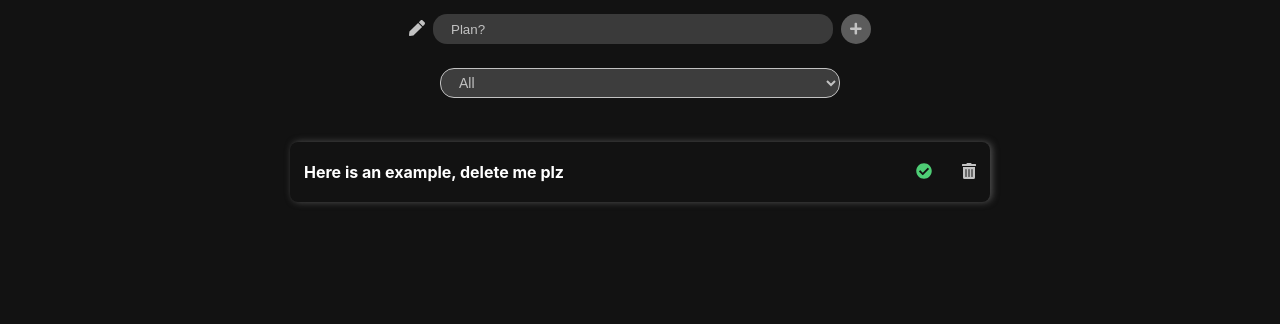
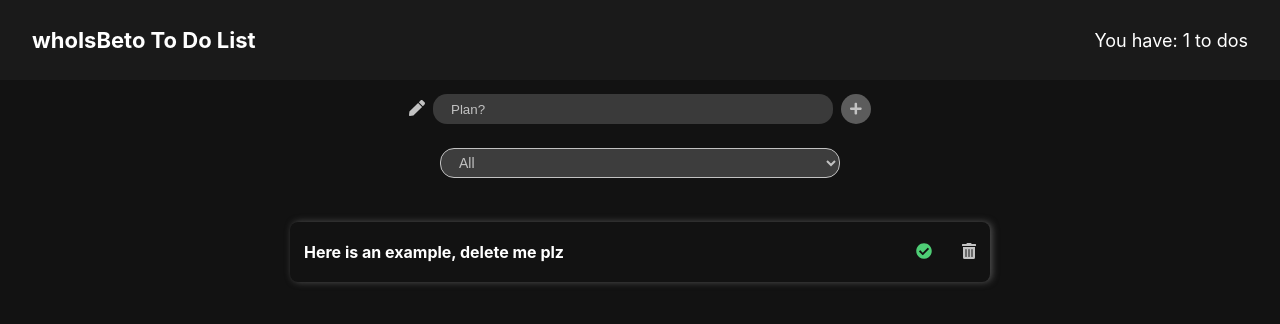
Before and after one commit to who-Is-Beto/youtube-react-todo-list, a React (Create React App) app: page / in a window 1280 px wide. Shown: the top 324 px of the page. Built offline with nearby package versions, Linux system fonts and the light colour scheme.

Commit message:
[add] navbar and sweetalert

```diff
--- a/package.json
+++ b/package.json
@@ -10,6 +10,7 @@
     "react": "^17.0.1",
     "react-dom": "^17.0.1",
     "react-scripts": "4.0.1",
+    "sweetalert2": "^10.14.0",
     "web-vitals": "^0.2.4"
   },
   "scripts": {
--- a/public/index.html
+++ b/public/index.html
@@ -38,6 +38,7 @@
       To begin the development, run `npm start` or `yarn start`.
       To create a production bundle, use `npm run build` or `yarn build`.
     -->
+  <script src="https://cdn.jsdelivr.net/npm/sweetalert2@10"></script>
   <script src="https://use.fontawesome.com/releases/v5.15.2/js/all.js" data-auto-a11y="true"></script>
 </body>
 
--- a/src/App.js
+++ b/src/App.js
@@ -1,8 +1,9 @@
 import { useState } from 'react'
-import './App.css';
 import ToDoInput from './components/ToDoInput'
 import TodoList from './components/TodoList'
 import { ToDoProvider } from './ToDoContext'
+import Navbar from './components/Nav'
+import './App.css';
 
 
 function App() {
@@ -11,6 +12,7 @@ function App() {
 
   return (
     <ToDoProvider>
+      <Navbar />
       <div className="wrapper">
         <ToDoInput
           setStatus={setStatus}
--- /dev/null
+++ b/src/components/Nav.jsx
@@ -0,0 +1,28 @@
+import { useContext } from 'react'
+import { ToDoContext } from '../ToDoContext'
+import '../styles/Nav.css'
+
+function Navbar() {
+  const [todos,] = useContext(ToDoContext)
+  return (
+    <header>
+      <nav>
+        <div className="logo">
+          whoIsBeto To Do List
+        </div>
+
+        <div className="todos__number">
+          <span>
+            You have:
+            {' '}
+            {todos.length}
+            {' '}
+            to dos
+            </span>
+        </div>
+      </nav>
+    </header>
+  )
+}
+
+export default Navbar
--- a/src/components/ToDoInput.jsx
+++ b/src/components/ToDoInput.jsx
@@ -1,5 +1,6 @@
 /* eslint-disable react-hooks/exhaustive-deps */
 import { useContext, useState, useEffect } from 'react'
+import Swal from 'sweetalert2'
 import { ToDoContext } from '../ToDoContext'
 import '../styles/ToDoInput.css'
 
@@ -14,7 +15,11 @@ function ToDoInout({ setStatus, status, setFilteredTodos }) {
   const addTodo = (event) => {
     event.preventDefault()
     if (inputValue === '') {
-      alert('You most to write something in the input D:')
+      Swal.fire({
+        icon: 'error',
+        title: 'Oops...',
+        text: 'You must to write something!',
+      })
     } else {
       setTodos((prevTodos) => [
         ...prevTodos,
@@ -24,6 +29,13 @@ function ToDoInout({ setStatus, status, setFilteredTodos }) {
           id: Math.random() * 1000,
         },
       ])
+      Swal.fire({
+        position: 'top-end',
+        icon: 'success',
+        title: 'Your work has been saved',
+        showConfirmButton: false,
+        timer: 1000
+      })
       setInputValue('')
     }
   }
@@ -60,10 +72,6 @@ function ToDoInout({ setStatus, status, setFilteredTodos }) {
     }
   }
 
-  const handleDeleteInputContent = () => {
-    setInputValue('')
-  }
-
   useEffect(() => {
     getLocal()
   }, [])
@@ -76,22 +84,15 @@ function ToDoInout({ setStatus, status, setFilteredTodos }) {
     <>
       <div className="input__container">
         <form onSubmit={addTodo}>
-          <label>
+          <label htmlFor='input' />
           <i className="fas fa-pen pen"></i>
           <input
+            id='input'
             value={inputValue}
             type="text"
             placeholder='Plan?'
             onChange={updateInputValue}
           />
-          </label>
-          {inputValue &&
-            <button
-              onClick={handleDeleteInputContent}
-              className='delete__input-button'
-              aria-label='Delete the input content'>x</button>
-          }
-
 
           <button className='input__button' aria-label="Submit to do element">
             <i className="fas fa-plus"></i>
--- a/src/components/TodoItem.jsx
+++ b/src/components/TodoItem.jsx
@@ -1,5 +1,6 @@
 import { useContext } from 'react'
 import { ToDoContext } from '../ToDoContext'
+import Swal from 'sweetalert2'
 import '../styles/ToDoItem.css'
 
 function ToDoItem({ item }) {
@@ -20,7 +21,24 @@ function ToDoItem({ item }) {
   }
 
   const deleteTodoItem = () => {
-    setTodos(todos.filter((el) => el.id !== item.id))
+    Swal.fire({
+      title: 'Are you sure?',
+      text: "You won't be able to revert this!",
+      icon: 'warning',
+      showCancelButton: true,
+      confirmButtonColor: 'rgba(90, 241, 136, 0.842)',
+      cancelButtonColor: '#ff4e6e',
+      confirmButtonText: 'Yes, delete it!'
+    }).then((result) => {
+      if (result.isConfirmed) {
+        setTodos(todos.filter((el) => el.id !== item.id))
+        Swal.fire(
+          'Deleted!',
+          'Your file has been deleted.',
+          'success'
+        )
+      }
+    })
   }
 
   return (
--- /dev/null
+++ b/src/styles/Nav.css
@@ -0,0 +1,40 @@
+header{
+  display: flex;
+  align-items: center;
+  height: 80px;
+  background-color: rgb(26, 26, 26);
+}
+
+nav{
+  display: flex;
+  flex-wrap: nowrap;
+  justify-content: space-between;
+  padding: 0 2em;
+  width: 100%;
+  align-items: center;
+}
+
+.logo{
+  text-align: center;
+  font-size: 22px;
+  display: flex;
+  justify-content: center;
+  font-weight: bolder;
+  cursor: pointer;
+  transition-duration: 0.5s;
+}
+
+.logo:hover{
+  letter-spacing: 5px;
+}
+
+.todos__number{
+  text-align: center;
+  font-size: 18px;
+}
+
+@media screen and (max-width: 740px){
+  nav{
+    display: block;
+  }
+}
--- a/src/styles/ToDoItem.css
+++ b/src/styles/ToDoItem.css
@@ -114,6 +114,22 @@
 
 }
 
+/* swal2-modal swal2-icon-success swal2-show
+ */.swal2-popup {
+    background-color: #121212;
+    color: white;
+  }
+  .swal2-title {
+    color: rgb(219, 219, 219);
+  }
+  .swal2-html-container{
+    color: rgb(219, 219, 219);
+  }
+
+  .swal2-styled.swal2-confirm{
+    background-color: var(--buttonGreen);
+  }
+
 @media screen and (max-width: 500px){
   .todo__item, .item__completed{
     max-width: 300px;
```
Also changed, not shown: 2 other files (tests, documents, lock files or other folders). Lines whose indentation alone changed are shown as unchanged.
